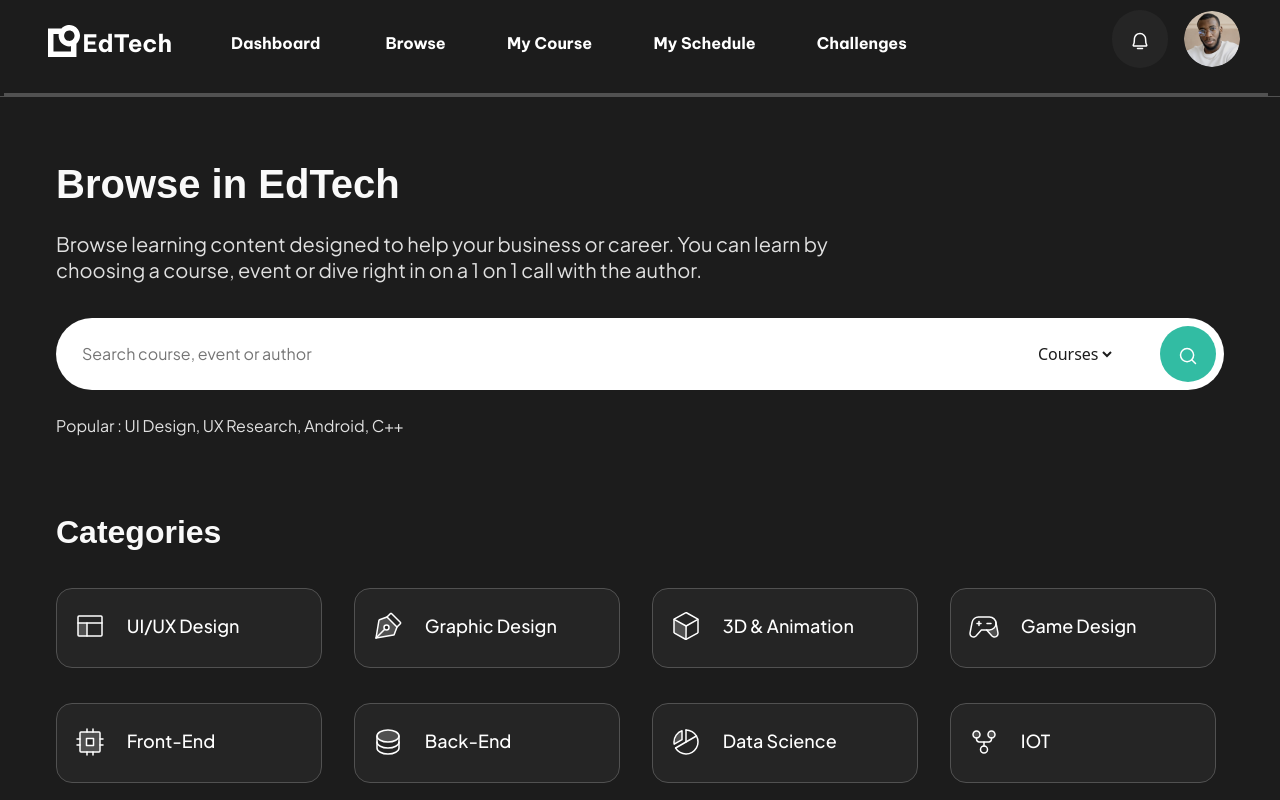
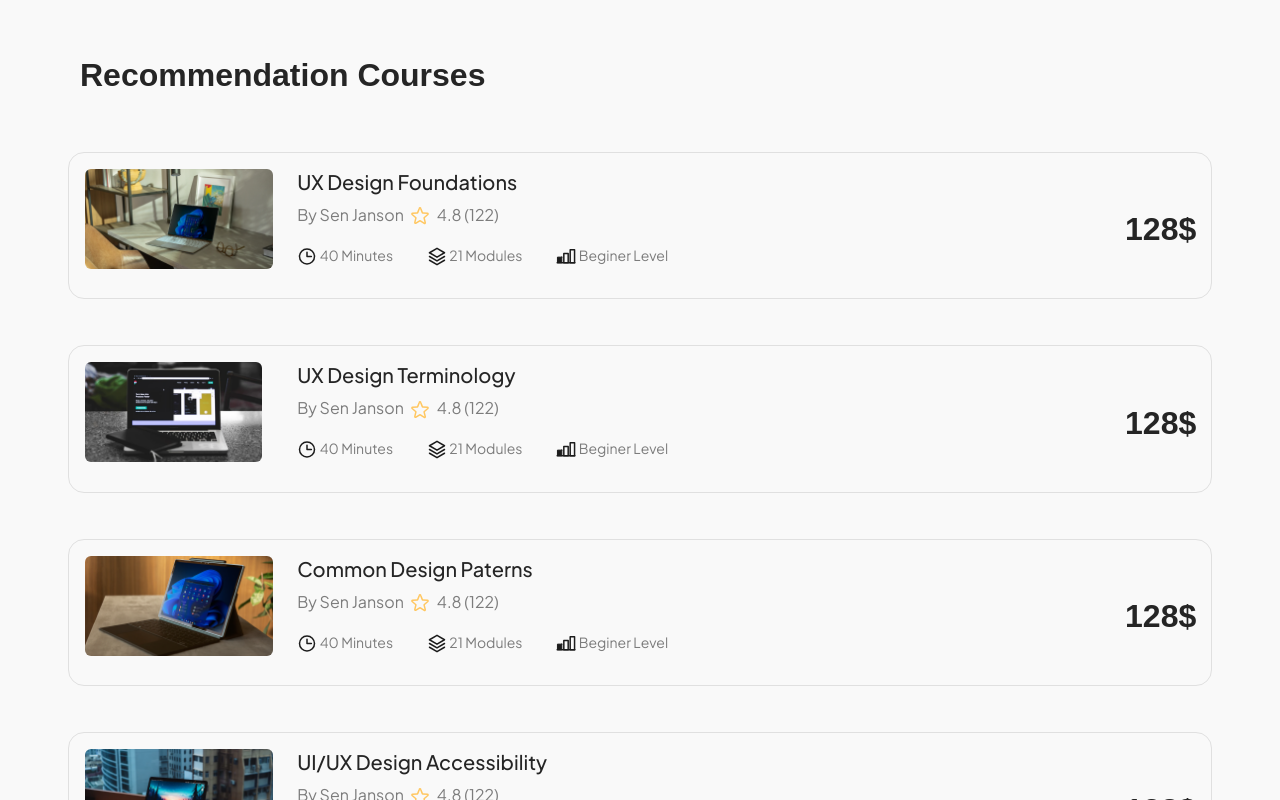
Before and after one commit to OrkhanKarimli/cardscomponent, a React (Create React App) app: page / in a window 1280 px wide. Shown: the top 800 px of the page. Built offline with nearby package versions, Linux system fonts and the light colour scheme; a web font is replaced by a local one.

Commit message:
Half of Recommendation Courses

```diff
--- a/src/App.js
+++ b/src/App.js
@@ -1,6 +1,6 @@
 import "./App.css";
 import "./scss/style.scss";
-import LearnerSearchCategories from "./components/LearnerSearchCategories";
+import LearnerSearchCategories from "./components/RecommendationCourses";
 function App() {
   return(
 <LearnerSearchCategories/>
--- a/src/components/CourseList.jsx
+++ b/src/components/CourseList.jsx
@@ -3,55 +3,61 @@ import { ReactComponent as Star } from "../icons/Star.svg";
 import { ReactComponent as Clock } from "../icons/Clock.svg";
 import { ReactComponent as Stack } from "../icons/Stack.svg";
 import { ReactComponent as Beginer } from "../icons/Beginer.svg";
-const CourseList = ({
-    cardHead,
-    cardimg
-}) => {
+const CourseList = ({ cardHead, cardimg ,className }) => {
   return (
-        <div className="col-md-12 course-list-main">
-          <ul>
-            <li className="course-list-img">
-              <img src={cardimg} alt="" />
-            </li>
-            <li className="course-list-content">
-              <h5>{cardHead}</h5>
+        <div className={`course-list-main ${className}`}>
+
+            <div className="col-md-3 course-list-img">
+            <img src={cardimg} alt="" />
+            </div>
+            <div className="col-md-7">              <h5>{cardHead}</h5>
+              <div className="course-content-title">
+
               <p>By Sen Janson</p>
-              <span></span>
               <i className="course-list-star-icon">
                 <Star />
               </i>
 
               <p className="overall-star">4.8 (122)</p>
+              </div>
+              <div className="course-author-rating">
 
+              </div>
+              <div className="course-content-info">
               <ul className="course-list-information">
                 <li>
                   <i>
                     <Clock />
                   </i>
-                  <pre className="info-text">40 Minutes</pre>
+                  <p className="info-text">40 Minutes</p>
                 </li>
                 <li>
                   <i>
                     <Stack />
                   </i>
 
-                  <pre className="info-text">21 Modules </pre>
+                  <p className="info-text">21 Modules </p>
                 </li>
                 <li>
                   <i>
                     <Beginer />
                   </i>
 
-                  <pre className="info-text">Beginer Level </pre>
+                  <p className="info-text">Beginer Level </p>
                 </li>
               </ul>
+              </div>
+            </div>
+            <div className="col-md-3">
+            <h4>
+              128$
+            </h4>
+            </div>
 
-            </li>
-          </ul>
-          <h4>
-               $128
-              </h4>
-        </div>
+          </div>
+
+
+
 
   );
 };
--- /dev/null
+++ b/src/components/RecommendationCourses.jsx
@@ -0,0 +1,27 @@
+import React from 'react'
+import CourseList from './CourseList'
+import img from "../image/image1118.png"
+import img1 from "../image/image118.png"
+import img2 from "../image/image119.png"
+import img3 from "../image/image120.png"
+import img4 from "../image/coursesprogress1.png"
+import img5 from "../image/popularcourses.png"
+const RecommendationCourses = () => {
+  return (
+    <div className="container-fluid recom-courses-main">
+        <div className="row">
+            <h4>
+            Recommendation Courses
+            </h4>
+            <CourseList cardimg={img} cardHead={"UX Design Foundations"} className={"col-md-12"}/>
+            <CourseList cardimg={img1} cardHead={"UX Design Terminology"} className={"col-md-12"}/>
+            <CourseList cardimg={img2} cardHead={"Common Design Paterns"} className={"col-md-12"}/>
+            <CourseList cardimg={img3} cardHead={"UI/UX Design Accessibility"} className={"col-md-12"}/>
+            <CourseList cardimg={img4} cardHead={"UX Design Composition"} className={"col-md-12"}/>
+            <CourseList cardimg={img5} cardHead={"13 Principles of Dark Mode Design"} className={"col-md-12"}/>
+            <CourseList cardimg={img} cardHead={"UI/UX Color Psychology"} className={"col-md-12"}/>
+        </div>
+    </div>
+)}
+
+export default RecommendationCourses
--- a/src/scss/_courselist.scss
+++ b/src/scss/_courselist.scss
@@ -6,20 +6,11 @@
   color: $color;
 }
 .course-list-main {
-  padding: 12px !important;
+  padding: 16px 16px 0px 16px !important;
   border-radius: 16px;
   border: 1px solid $landing_text_color;
   display: flex;
-  justify-content: space-between;
   margin-bottom: 4%;
-  ul {
-    list-style: none;
-    padding: 0;
-    margin: 0;
-    display: flex;
-    li {
-      list-style: none;
-    }
   .course-list-img {
     display: inline-block;
     width: 190px;
@@ -31,11 +22,7 @@
       border-radius: 6px;
     }
   }
-    .course-list-content {
-        .course-list-star-icon{
-            margin-left: 1%;
-        }
-      position: relative;
+  .col-md-7 {
     h5 {
       @include course-list-style(
         20px,
@@ -43,8 +30,9 @@
         26px,
         $font-jakarta-plus,
         $cardmoduletextbody
-        )
+      );
     }
+    .course-content-title {
       p {
         @include course-list-style(
           16px,
@@ -53,8 +41,8 @@
           $font-jakarta-plus,
           $card_module_info
         );
+        margin-right: 1%;
         display: inline-block;
-        margin-right: 5%;
       }
       .overall-star {
         @include course-list-style(
@@ -65,26 +53,21 @@
           $card_module_info
         );
         display: inline-block;
-        margin-left: 2%;
+        margin-left: 1%;
       }
-      span {
-        background-color: $card_module_info;
-        width: 4px;
-        height: 4px;
-        border-radius: 100%;
-        display: inline-block;
-        position: absolute;
-        left: 38%;
-        top: 41%;
     }
-      .course-list-information {
-
-          li {
+    .course-content-info{
+      ul{
         list-style: none;
         display: flex;
-            margin-right: 4%;
-            pre {
-                overflow-x: hidden;
+        padding: 0;
+        width: 100%;
+        li{
+          width: 20%;
+          list-style: none;
+
+          p{
+            display: inline-block;
             @include course-list-style(
               14px,
               400,
@@ -92,20 +75,20 @@
               $font-jakarta-plus,
               $card_module_info
             );
-              margin-right: 4%;
+            margin-left: 2%;
           }
         }
       }
     }
-    }
-    h4 {
+  }h4 {
   @include course-list-style(
-          32px,
-          bold,
-          38.4px,
+    32px !important,
+    bold !important,
+    38.4px !important,
     $font-general,
     $cardmoduletextbody
   );
-        padding-top: 3%;
+  padding-top: 15%;
+  padding-left: 65%;
 }
 }
--- /dev/null
+++ b/src/scss/_recommedationcourses.scss
@@ -0,0 +1,15 @@
+@mixin text_style($size, $height, $weight, $color, $family) {
+    font-size: $size;
+    line-height: $height;
+    font-weight: $weight;
+    color: $color;
+    font-family: $family;
+  }
+.recom-courses-main{
+    padding: 56px 80px 24px 80px !important;
+    background-color: $author_info_color;
+    h4{
+        @include text_style(32px,38.4px ,bold ,$cardmoduletextbody ,$font-general);
+        margin-bottom: 5%;
+    }
+}
--- a/src/scss/style.scss
+++ b/src/scss/style.scss
@@ -38,4 +38,5 @@
 @import "dashcard";
 @import "courseprogressxs";
 @import "upcomingagenda";
-@import "learnersearchcategories"
+@import "learnersearchcategories";
+@import "recommedationcourses"
```
Lines whose indentation alone changed are shown as unchanged.
